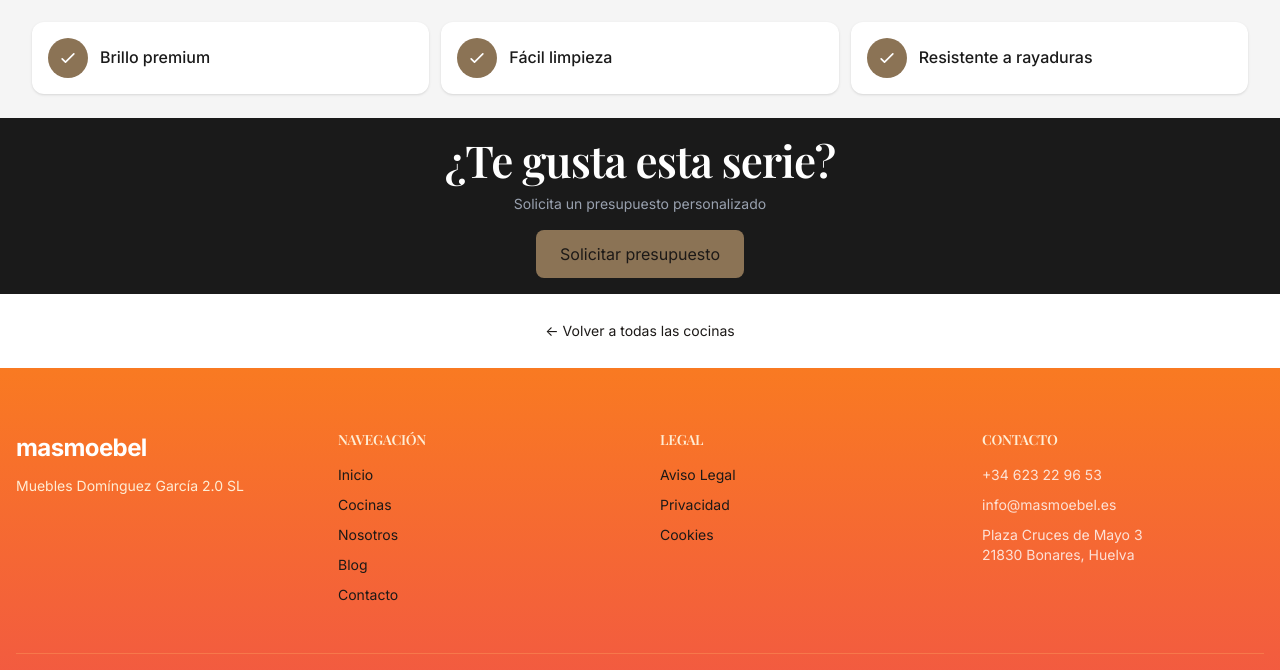
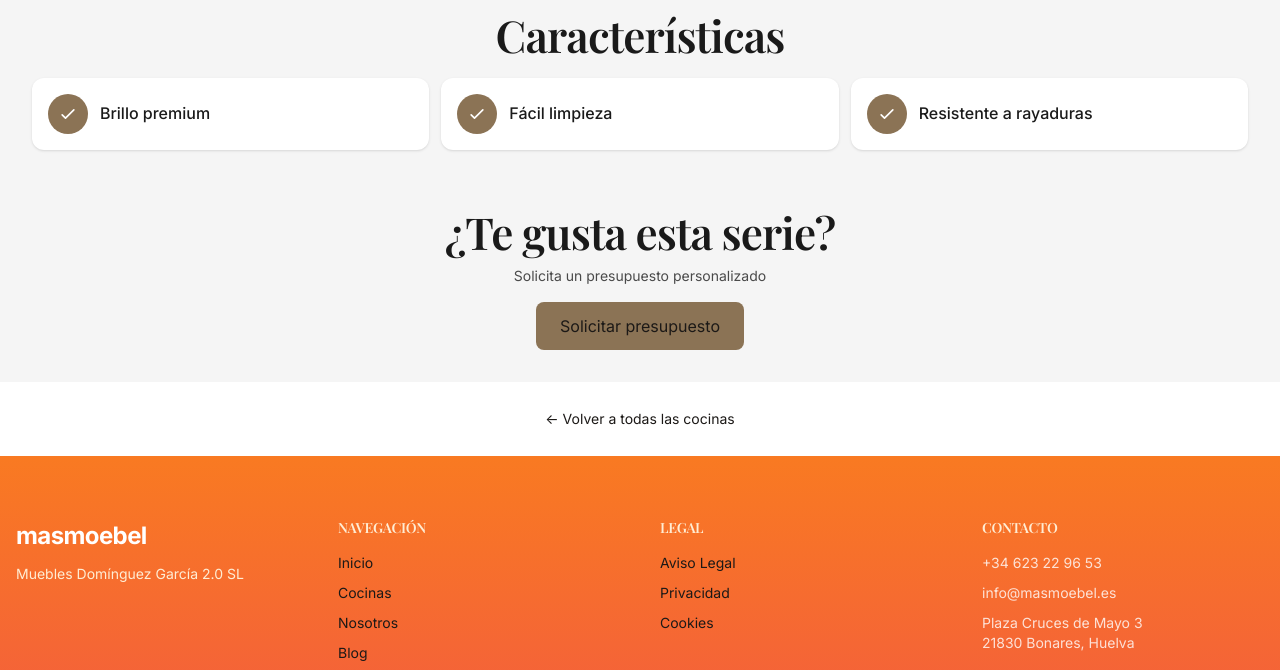
Before and after one commit to masmoebel2025-rgb/masmoebel-web, an Astro site: page /cocinas/serie-1-gloss in a window 1280 px wide. Shown: the part 908-1578 px from the top of the page. Built offline with nearby package versions, Linux system fonts and the light colour scheme; Astro itself is replaced by a stand-in of ours.

Commit message:
style(cocinas): unificar ficha de serie — hero claro, quitar franjas negras (hero+CTA), tipografía a juego

```diff
--- a/src/components/SeriePage.astro
+++ b/src/components/SeriePage.astro
@@ -39,21 +39,17 @@ const breadcrumbsSchema = {
   <Header />
 
   <main class="min-h-screen">
-    <section class="pt-20 pb-6 bg-gradient-to-br from-[#1A1A1A] via-[#2a2a2a] to-[#1A1A1A] text-center px-4 relative overflow-hidden">
-      <div class="absolute inset-0 opacity-10">
-        <div class="absolute top-10 left-10 w-32 h-32 bg-[#8B7355] rounded-full blur-3xl"></div>
-        <div class="absolute bottom-10 right-10 w-48 h-48 bg-[#8B7355] rounded-full blur-3xl"></div>
-      </div>
+    <section class="pt-24 pb-12 bg-stone-50 text-center px-4">
       <div class="relative z-10 max-w-4xl mx-auto">
-        <h1 class="text-2xl md:text-3xl font-bold text-white mb-2">{name}</h1>
-        <p class="text-sm text-gray-300">{description}</p>
-        <p class="text-lg text-[#8B7355] mt-1 font-semibold">{price}</p>
+        <h1 class="text-4xl md:text-5xl font-bold text-stone-900 mb-3">{name}</h1>
+        <p class="text-lg text-stone-600">{description}</p>
+        <p class="text-lg text-[#8B7355] mt-2 font-semibold">{price}</p>
       </div>
     </section>
 
     <section class="py-6 bg-white px-4">
       <div style="max-width: 1280px; margin: 0 auto; padding: 0 1rem;">
-        <h2 class="text-lg font-bold text-center text-[#1A1A1A] mb-4">Colores y acabados</h2>
+        <h2 class="text-xl font-bold text-center text-[#1A1A1A] mb-4">Colores y acabados</h2>
         <div class="grid grid-cols-2 md:grid-cols-3 lg:grid-cols-5 gap-3">
           {images.map((img, index) => (
             <div class="relative overflow-hidden rounded-xl shadow-lg hover:shadow-xl transition-shadow">
@@ -72,7 +68,7 @@ const breadcrumbsSchema = {
 
     <section class="py-6 bg-[#F5F5F5] px-4">
       <div style="max-width: 1280px; margin: 0 auto; padding: 0 1rem;">
-        <h2 class="text-lg font-bold text-center text-[#1A1A1A] mb-4">Características</h2>
+        <h2 class="text-xl font-bold text-center text-[#1A1A1A] mb-4">Características</h2>
         <div class="grid grid-cols-1 md:grid-cols-3 gap-3">
           {features.map((feature) => (
             <div class="flex items-center gap-3 p-4 bg-white rounded-xl shadow-sm">
@@ -88,10 +84,10 @@ const breadcrumbsSchema = {
       </div>
     </section>
 
-    <section class="py-4 bg-[#1A1A1A] text-center px-4">
+    <section class="py-8 bg-[#F5F5F5] text-center px-4">
       <div style="max-width: 1280px; margin: 0 auto; padding: 0 1rem;">
-        <h2 class="text-xl font-bold text-white mb-2">¿Te gusta esta serie?</h2>
-        <p class="text-sm text-gray-400 mb-4">Solicita un presupuesto personalizado</p>
+        <h2 class="text-xl font-bold text-[#1A1A1A] mb-2">¿Te gusta esta serie?</h2>
+        <p class="text-sm text-[#4A4A4A] mb-4">Solicita un presupuesto personalizado</p>
         <a href="/contacto" class="inline-block px-6 py-3 bg-[#8B7355] text-white text-base rounded-lg hover:bg-[#6d5a43] transition-colors">Solicitar presupuesto</a>
       </div>
     </section>
```
